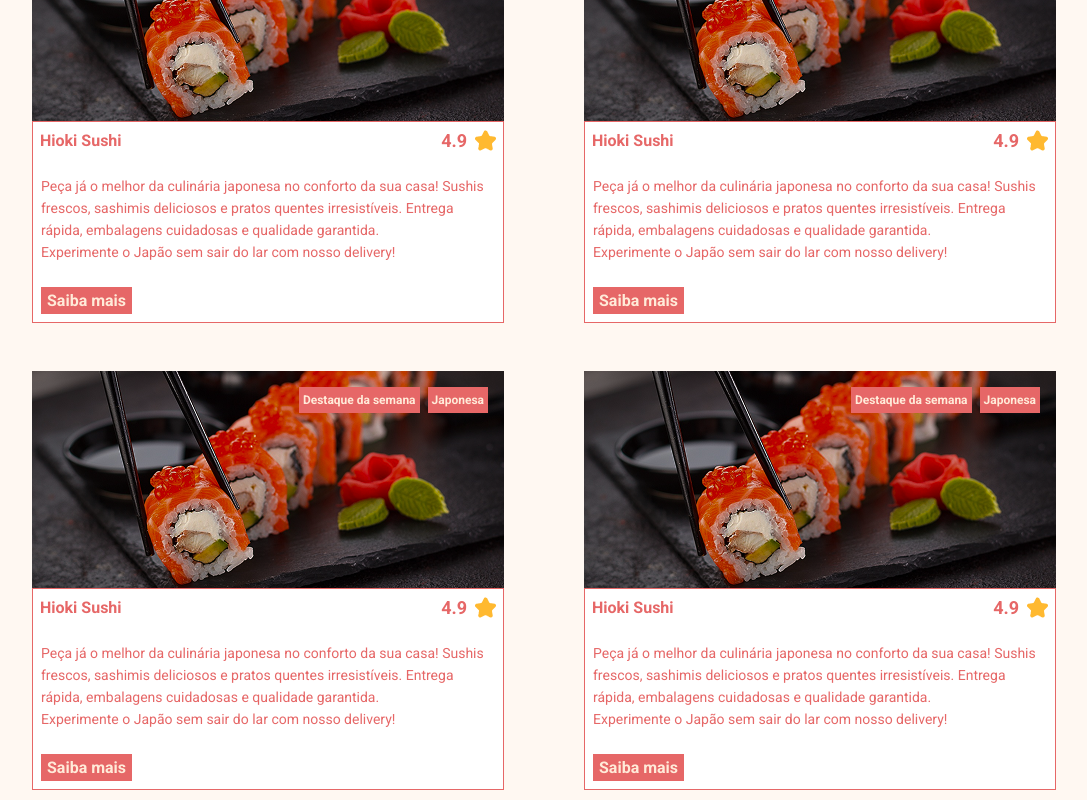
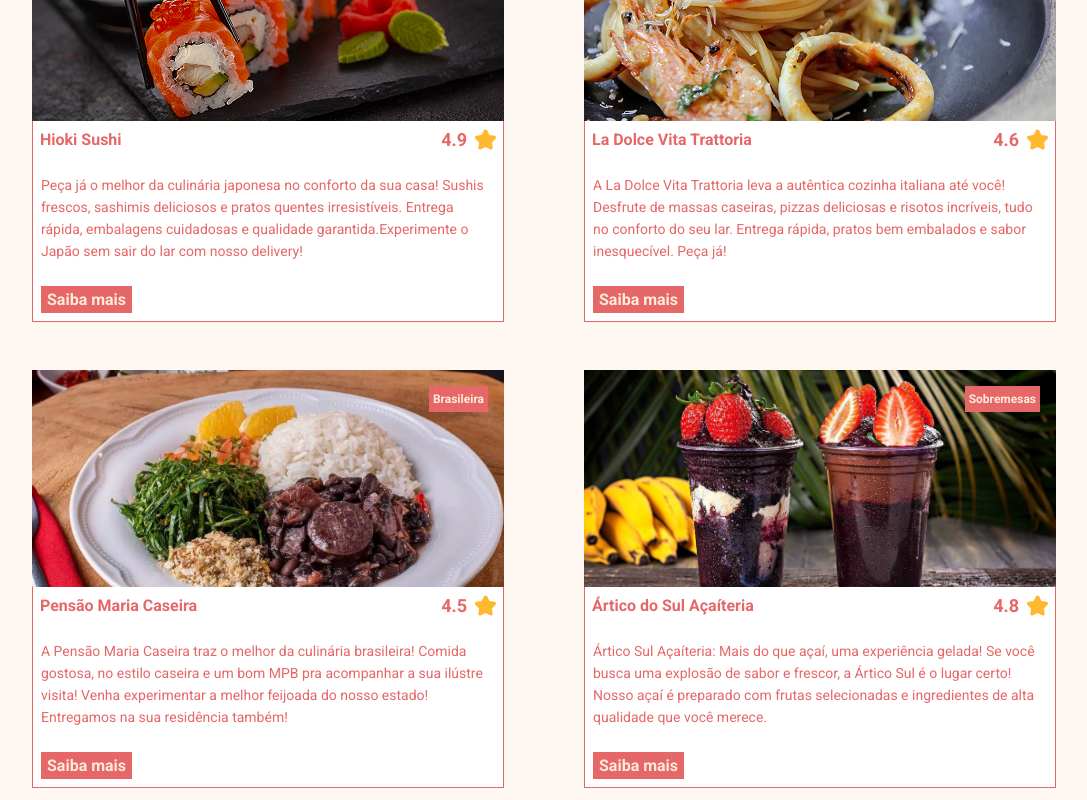
Before and after one commit to ThiagoLopesSantos/efood-project, a React (Create React App) app: page / in a window 1280 px wide. Shown: the part 560-1360 px from the top of the page, without its empty margins (96-1183 px from the left). Built offline with nearby package versions, Linux system fonts and the light colour scheme.

Commit message:
Gerando ItemList, para mapeamento dos itens, pasta models para definir a tiagem,pasta mocks para geração dos itens

```diff
--- a/src/Container/Main/index.tsx
+++ b/src/Container/Main/index.tsx
@@ -1,15 +1,11 @@
 import { ListContainer } from './styles'
-import Item from '../../components/Item'
+import ItemList from '../../components/ItemList'
+import { mockItems } from '../../mocks/items'
 
 const Main = () => (
   <div className="container">
     <ListContainer>
-      <Item />
-      <Item />
-      <Item />
-      <Item />
-      <Item />
-      <Item />
+      <ItemList items={mockItems} />
     </ListContainer>
   </div>
 )
--- a/src/components/Item/index.tsx
+++ b/src/components/Item/index.tsx
@@ -6,32 +6,37 @@ import {
   RateContainer
 } from './styles'
 import star from '../../assets/images/star.png'
-import hiokiSushi from '../../assets/images/hioki_sushui.png'
 import Tag from '../Tag'
 import Button from '../Button'
+import { ItemType } from '../../models/Item'
 
-const Item = () => (
+export type Props = {
+  data: ItemType
+}
+
+const Item = ({ data }: Props) => (
   <Itemcontainer>
-    <ItemImg style={{ backgroundImage: `url(${hiokiSushi})` }}>
-      <Tag size={'small'}>Destaque da semana</Tag>
-      <Tag size={'small'}>Japonesa</Tag>
+    <ItemImg style={{ backgroundImage: `url(${data.image})` }}>
+      {data.tags.map((tag) => (
+        <Tag key={tag} size={'small'}>
+          {tag}
+        </Tag>
+      ))}
     </ItemImg>
-    {/* <img src={hiokiSushi} alt="Hioki Sushi" /> */}
     <DescriptionArea>
       <DescriptionHeader>
-        <h4>Hioki Sushi</h4>
+        <h4>{data.title}</h4>
         <RateContainer>
-          <span>4.9</span>
+          <span>{data.rating}</span>
           <img src={star} alt="Estrela" />
         </RateContainer>
       </DescriptionHeader>
-      <p>
-        Peça já o melhor da culinária japonesa no conforto da sua casa! Sushis
-        frescos, sashimis deliciosos e pratos quentes irresistíveis. Entrega
-        rápida, embalagens cuidadosas e qualidade garantida. <br />
-        Experimente o Japão sem sair do lar com nosso delivery!
-      </p>
-      <Button type="link" to="/item" title={'Clique aqui para saber mais'}>
+      <p>{data.description}</p>
+      <Button
+        type="link"
+        to={`/item/${data.id}`}
+        title={'Clique aqui para saber mais'}
+      >
         <Tag size={'big'}>Saiba mais</Tag>
       </Button>
     </DescriptionArea>
--- a/src/components/Item/styles.ts
+++ b/src/components/Item/styles.ts
@@ -9,6 +9,9 @@ export const Itemcontainer = styled.li`
 export const ItemImg = styled.div`
   width: 100%;
   height: 217px;
+  background-position: center;
+  background-size: cover;
+  background-repeat: no-repeat;
 
   display: flex;
   justify-content: flex-end;
@@ -19,6 +22,7 @@ export const ItemImg = styled.div`
 
 export const DescriptionArea = styled.div`
   border: 1px solid;
+  border-top: none;
   width: 100%;
   background-color: ${colors.branco};
 
--- /dev/null
+++ b/src/components/ItemList/index.tsx
@@ -0,0 +1,18 @@
+// Aqui estou mapeando os dados
+
+import { ItemType } from '../../models/Item'
+import Item from '../Item'
+
+export type Props = {
+  items: ItemType[]
+}
+
+const ItemList = ({ items }: Props) => (
+  <>
+    {items.map((item) => (
+      <Item key={item.id} data={item} />
+    ))}
+  </>
+)
+
+export default ItemList
--- /dev/null
+++ b/src/mocks/items.ts
@@ -0,0 +1,44 @@
+import { ItemType } from '../models/Item'
+import hiokiImg from '../assets/images/hioki_sushui.png'
+import dolceVitaImg from '../assets/images/laDolceVita.png'
+import mariaCaseiraImg from '../assets/images/MariaCaseira.png'
+import articoSul from '../assets/images/acaiteriaArtico.png'
+
+export const mockItems: ItemType[] = [
+  {
+    id: 1,
+    title: 'Hioki Sushi',
+    description:
+      'Peça já o melhor da culinária japonesa no conforto da sua casa! Sushis frescos, sashimis deliciosos e pratos quentes irresistíveis. Entrega rápida, embalagens cuidadosas e qualidade garantida.Experimente o Japão sem sair do lar com nosso delivery!',
+    image: hiokiImg,
+    rating: '4.9',
+    tags: ['Destaque da semana', 'Japonesa']
+  },
+  {
+    id: 2,
+    title: 'La Dolce Vita Trattoria',
+    description:
+      'A La Dolce Vita Trattoria leva a autêntica cozinha italiana até você! Desfrute de massas caseiras, pizzas deliciosas e risotos incríveis, tudo no conforto do seu lar. Entrega rápida, pratos bem embalados e sabor inesquecível. Peça já!',
+    image: dolceVitaImg,
+    rating: '4.6',
+    tags: ['Italiana']
+  },
+  {
+    id: 3,
+    title: 'Pensão Maria Caseira',
+    description:
+      'A Pensão Maria Caseira traz o melhor da culinária brasileira! Comida gostosa, no estilo caseira e  um bom MPB pra acompanhar a sua ilústre visita! Venha experimentar a melhor feijoada do nosso estado! Entregamos na sua residência também!',
+    image: mariaCaseiraImg,
+    rating: '4.5',
+    tags: ['Brasileira']
+  },
+  {
+    id: 4,
+    title: 'Ártico do Sul Açaíteria',
+    description:
+      'Ártico Sul Açaíteria: Mais do que açaí, uma experiência gelada! Se você busca uma explosão de sabor e frescor, a Ártico Sul é o lugar certo! Nosso açaí é preparado com frutas selecionadas e ingredientes de alta qualidade que você merece.',
+    image: articoSul,
+    rating: '4.8',
+    tags: ['Sobremesas']
+  }
+]
--- /dev/null
+++ b/src/models/Item.ts
@@ -0,0 +1,8 @@
+export type ItemType = {
+  id: number
+  title: string
+  description: string
+  image: string
+  rating: string
+  tags: string[]
+}
```
Also changed, not shown: src/assets/images/MariaCaseira.png (added), src/assets/images/acaiteriaArtico.png (added).
